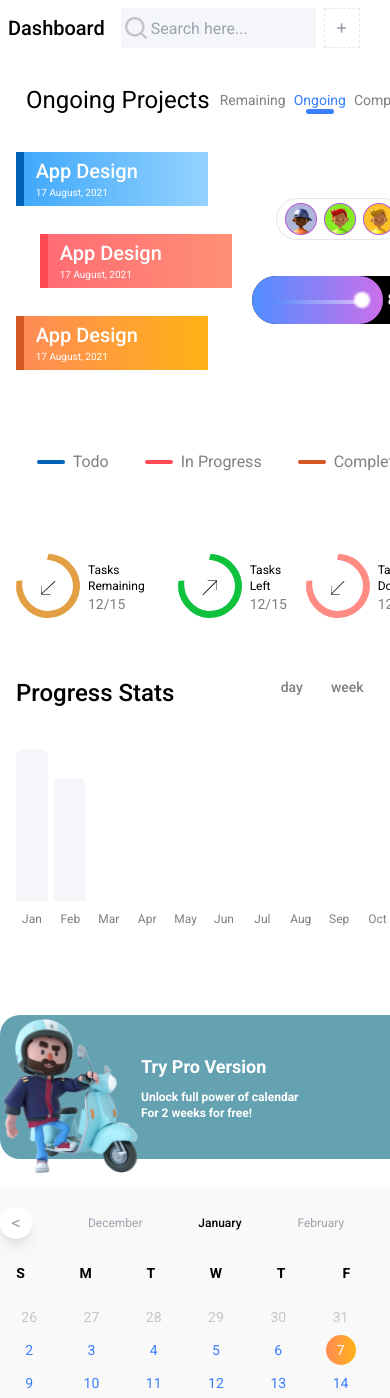
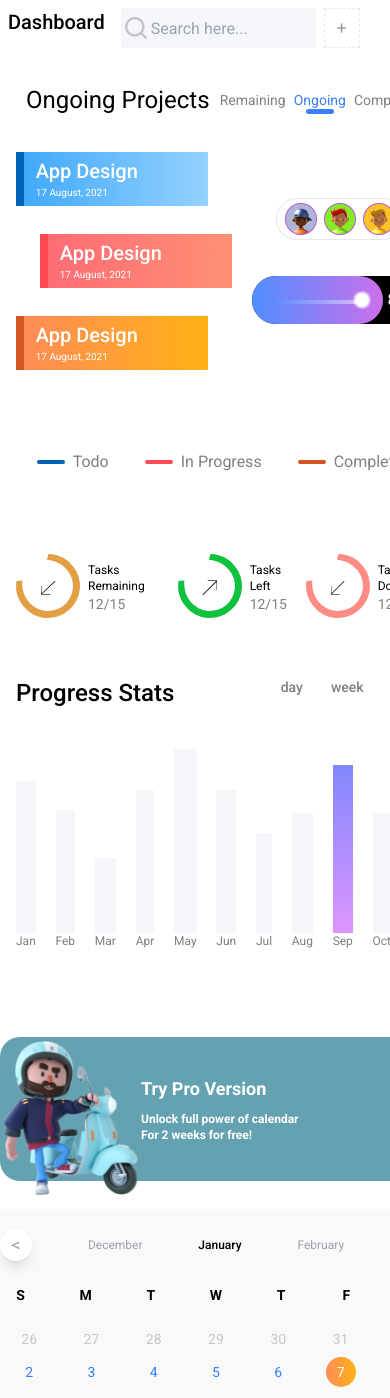
Before and after one commit to EdoriAtiri/Dashboard, an Angular app: page / in a window 390 px wide. Shown: the top 1398 px of the page. Built offline with nearby package versions, Linux system fonts and the light colour scheme.

Commit message:
made components responsive --second

```diff
--- a/src/app/app.component.css
+++ b/src/app/app.component.css
@@ -20,6 +20,12 @@
 .main {
   grid-area: main;
 }
+
+/* @media (min-width: 500px) {
+  .top-container {
+    grid-template-rows: 60px auto;
+  }
+} */
 
 @media (min-width: 768px) {
   .top-container {
--- a/src/app/components/header/header.component.html
+++ b/src/app/components/header/header.component.html
@@ -1,7 +1,7 @@
 <header
   class="pt-2 md:pt-6 px-2 lg:px-8 flex lg:justify-between md:justify-evenly md:gap-0 gap-8 items-center"
 >
-  <div class="flex items-center">
+  <div class="flex md:flex-row md:items-center">
     <h1
       class="font-medium text-xl md:text-2xl lg:text-3xl mr-4 md:mr-12 lg:mr-24"
     >
--- a/src/app/components/stats/stats.component.html
+++ b/src/app/components/stats/stats.component.html
@@ -62,7 +62,7 @@
 
   <!-- Bar Chart -->
   <div class="flex items-end justify-between py-10 md:p-[26px] h-fit">
-    <div *ngFor="let stats of progress_stats">
+    <!-- <div class="flex flex-col" *ngFor="let stats of progress_stats">
       <div
         [ngClass]="{
           'bg-gradient-to-t from-[#DD95FF] to-[#8287FD]': stats.month === 'Sep'
@@ -74,14 +74,51 @@
       <span class="text-xs text-half-black grid place-content-center">{{
         stats.month
       }}</span>
-    </div>
-    <!-- <div>
-      <div class="'h-[152px] w-8 mb-[10px] bg-[#F4F6FA] rounded-t-md"></div>
+    </div> -->
+
+    <div class="flex flex-col">
+      <div class="h-[152px] bg-[#F4F6FA]"></div>
       <span class="text-xs text-half-black grid place-content-center">Jan</span>
     </div>
-    <div>
-      <div class="'h-[123px] w-8 mb-[10px] bg-[#F4F6FA] rounded-t-md"></div>
+    <div class="flex flex-col">
+      <div class="h-[123px] bg-[#F4F6FA]"></div>
       <span class="text-xs text-half-black grid place-content-center">Feb</span>
-    </div> -->
+    </div>
+    <div class="flex flex-col">
+      <div class="h-[75px] bg-[#F4F6FA]"></div>
+      <span class="text-xs text-half-black grid place-content-center">Mar</span>
+    </div>
+    <div class="flex flex-col">
+      <div class="h-[143px] bg-[#F4F6FA]"></div>
+      <span class="text-xs text-half-black grid place-content-center">Apr</span>
+    </div>
+    <div class="flex flex-col">
+      <div class="h-[184px] bg-[#F4F6FA]"></div>
+      <span class="text-xs text-half-black grid place-content-center">May</span>
+    </div>
+    <div class="flex flex-col">
+      <div class="h-[143px] bg-[#F4F6FA]"></div>
+      <span class="text-xs text-half-black grid place-content-center">Jun</span>
+    </div>
+    <div class="flex flex-col">
+      <div class="h-[100px] bg-[#F4F6FA]"></div>
+      <span class="text-xs text-half-black grid place-content-center">Jul</span>
+    </div>
+    <div class="flex flex-col">
+      <div class="h-[120px] bg-[#F4F6FA]"></div>
+      <span class="text-xs text-half-black grid place-content-center">Aug</span>
+    </div>
+    <div class="flex flex-col">
+      <div class="h-[168px] bg-gradient-to-t from-[#DD95FF] to-[#8287FD]"></div>
+      <span class="text-xs text-half-black grid place-content-center">Sep</span>
+    </div>
+    <div class="flex flex-col">
+      <div class="h-[120px] bg-[#F4F6FA]"></div>
+      <span class="text-xs text-half-black grid place-content-center">Oct</span>
+    </div>
+    <div class="flex flex-col">
+      <div class="h-[145px] bg-[#F4F6FA]"></div>
+      <span class="text-xs text-half-black grid place-content-center">Nov</span>
+    </div>
   </div>
 </div>
--- a/src/styles.css
+++ b/src/styles.css
@@ -8,4 +8,8 @@
   .list_style {
     @apply w-full flex justify-start gap-3;
   }
+
+  .bar {
+    @apply w-4 sm:w-6 md:w-8 mb-[10px] rounded-t-md;
+  }
 }
```
